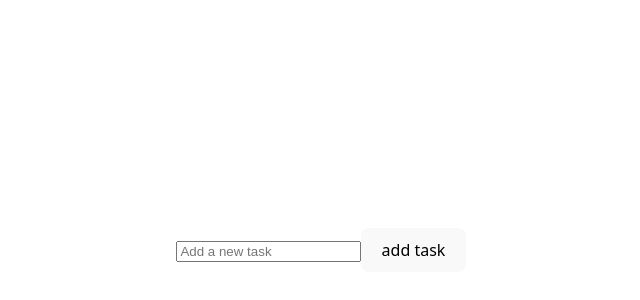
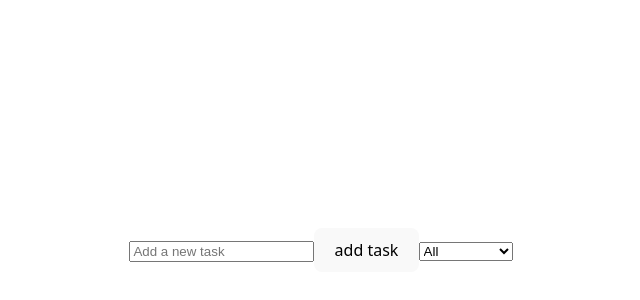
Before and after one commit to RafliRamadhan74/32-pbk-uts-233510074, a Vue app: page / in a window 1280 px wide. Shown: the part 142-442 px from the top of the page, without its empty margins (319-959 px from the left). Built offline with nearby package versions, Linux system fonts and the light colour scheme.

Commit message:
filter tugas

```diff
--- a/src/App.vue
+++ b/src/App.vue
@@ -1,8 +1,9 @@
 <script setup>
-import { ref } from 'vue'
+import { ref, computed } from 'vue'
 
 const tasks = ref([])
 const newTask = ref('')
+const filter = ref('all')
 
 const addTask = () => {
   if (newTask.value.trim() !== '') {
@@ -25,14 +26,30 @@ const removeTask = (task) => {
   tasks.value = tasks.value.filter(t => t.id !== task.id)
 }
 
+const filteredTask = computed(() =>{
+  if(filter.value === "completed"){
+    return tasks.value.filter(t => t.completed)
+  }else if (filter.value === "incompleted"){
+    return tasks.value.filter(t => !t.completed)
+  }else {
+    return tasks.value
+  }
+})
+
 </script>
 
 <template>
   <input type="text" name="" v-model="newTask" placeholder="Add a new task" @keyup.enter="addTask">
   <button @click="addTask">add task</button>
 
+  <select v-model="filter">
+    <option value="all">All</option>
+    <option value="completed">Completed</option>
+    <option value="incompleted">incompleted</option>
+  </select>
+
   <ul>
-    <li v-for="task in tasks" :key="task.id">
+    <li v-for="task in filteredTask" :key="task.id">
       <input type="checkbox" v-model="task.completed" @change="toggleTask(task)" :checked="task.completed">
       {{ task.text }}
       <button @click="removeTask(task)">Remove</button>
```
